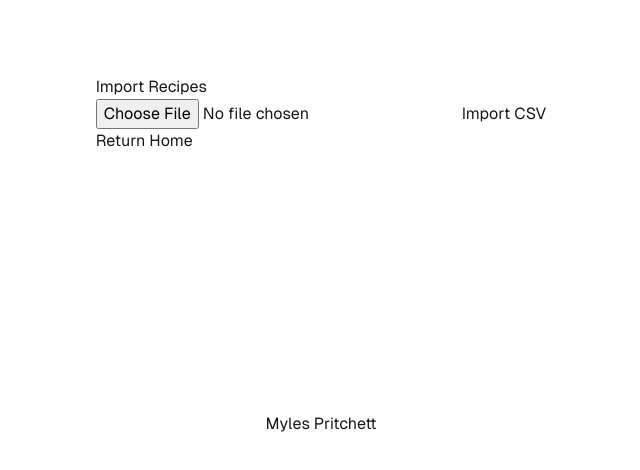
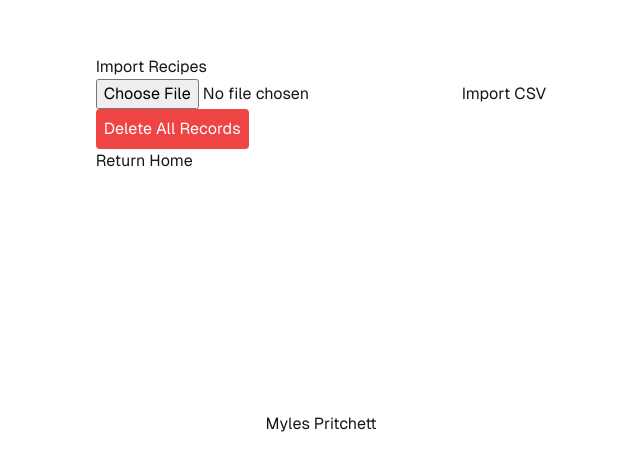
Before and after one commit to MylesJPritchett/ingreedients, a Next.js app: page /import in a window 1280 px wide. Shown: the part 286-756 px from the top of the page, without its empty margins (319-959 px from the left). Built offline with nearby package versions, Linux system fonts and the light colour scheme.

Commit message:
add delete all button

```diff
--- /dev/null
+++ b/src/app/api/delete-all/route.ts
@@ -0,0 +1,20 @@
+// src/app/api/delete-all/route.ts
+import { NextResponse } from 'next/server';
+import { prisma } from '@/lib/prisma'; // Adjust this import based on your setup
+
+export async function DELETE() {
+  try {
+    // First, delete all RecipeIngredient records
+    await prisma.recipeIngredient.deleteMany({});
+
+    // Then, delete all Recipe records
+    await prisma.recipe.deleteMany({});
+
+    await prisma.ingredient.deleteMany({});
+
+    return NextResponse.json({ message: 'All recipes and their ingredients deleted successfully.' });
+  } catch (error) {
+    console.error('Error deleting recipes and ingredients:', error);
+    return NextResponse.json({ error: 'Failed to delete recipes and ingredients.' }, { status: 500 });
+  }
+}
--- a/src/app/import/page.tsx
+++ b/src/app/import/page.tsx
@@ -1,13 +1,16 @@
 import CSVUpload from "@/components/CSVUpload";
+import DeleteAllButton from "@/components/DeleteAllButton"; // Import the new client component
 
+// Update the Import component
 const Import = async () => {
-
   return (
     <div className="grid grid-rows-[20px_1fr_20px] items-center justify-items-center min-h-screen p-8 pb-20 gap-16 sm:p-20 font-[family-name:var(--font-geist-sans)]">
       <main className="flex flex-col gap-8 row-start-2 items-center sm:items-start">
         <div>
           <h1>Import Recipes</h1>
           <CSVUpload />
+
+          <DeleteAllButton /> {/* Use the new client component */}
 
           <a href="/">
             Return Home
--- /dev/null
+++ b/src/components/DeleteAllButton.tsx
@@ -0,0 +1,36 @@
+
+// components/DeleteAllButton.tsx
+'use client';
+
+import { useState } from 'react';
+
+export default function DeleteAllButton() {
+  const [message, setMessage] = useState<string>('');
+
+  const handleDeleteAll = async () => {
+    const confirmation = confirm('Are you sure you want to delete all records? This action cannot be undone.');
+
+    if (confirmation) {
+      const res = await fetch('/api/delete-all', {
+        method: 'DELETE',
+      });
+
+      const text = await res.text();
+      if (res.ok) {
+        setMessage('All records deleted successfully.');
+        // Optionally, you can refresh the page or update the UI as needed.
+      } else {
+        setMessage('Error deleting records: ' + text);
+      }
+    }
+  };
+
+  return (
+    <div>
+      <button onClick={handleDeleteAll} className="bg-red-500 text-white p-2 rounded">
+        Delete All Records
+      </button>
+      {message && <p>{message}</p>}
+    </div>
+  );
+}
```
Also changed, not shown: 1 other file (tests, documents, lock files or other folders).
